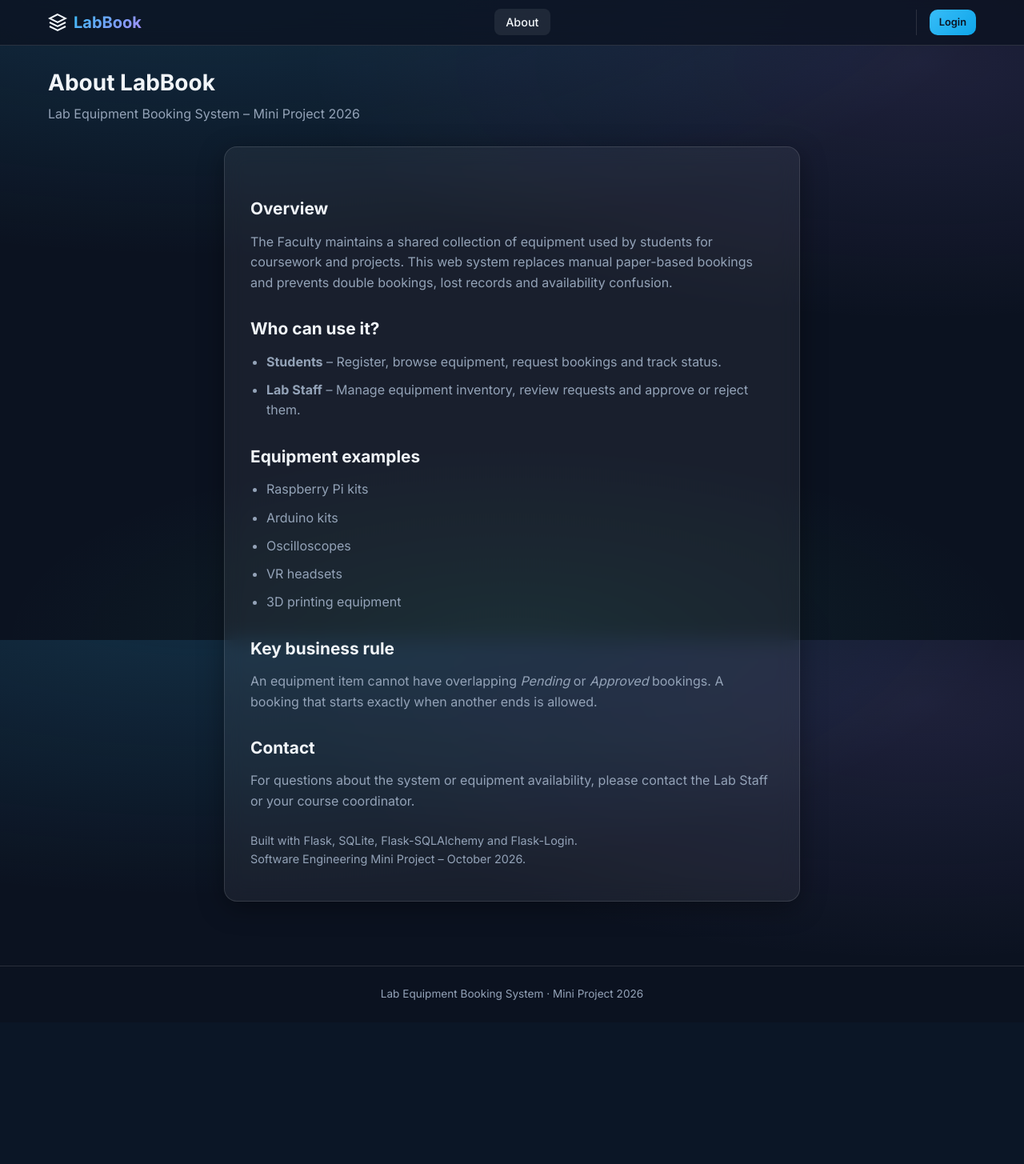
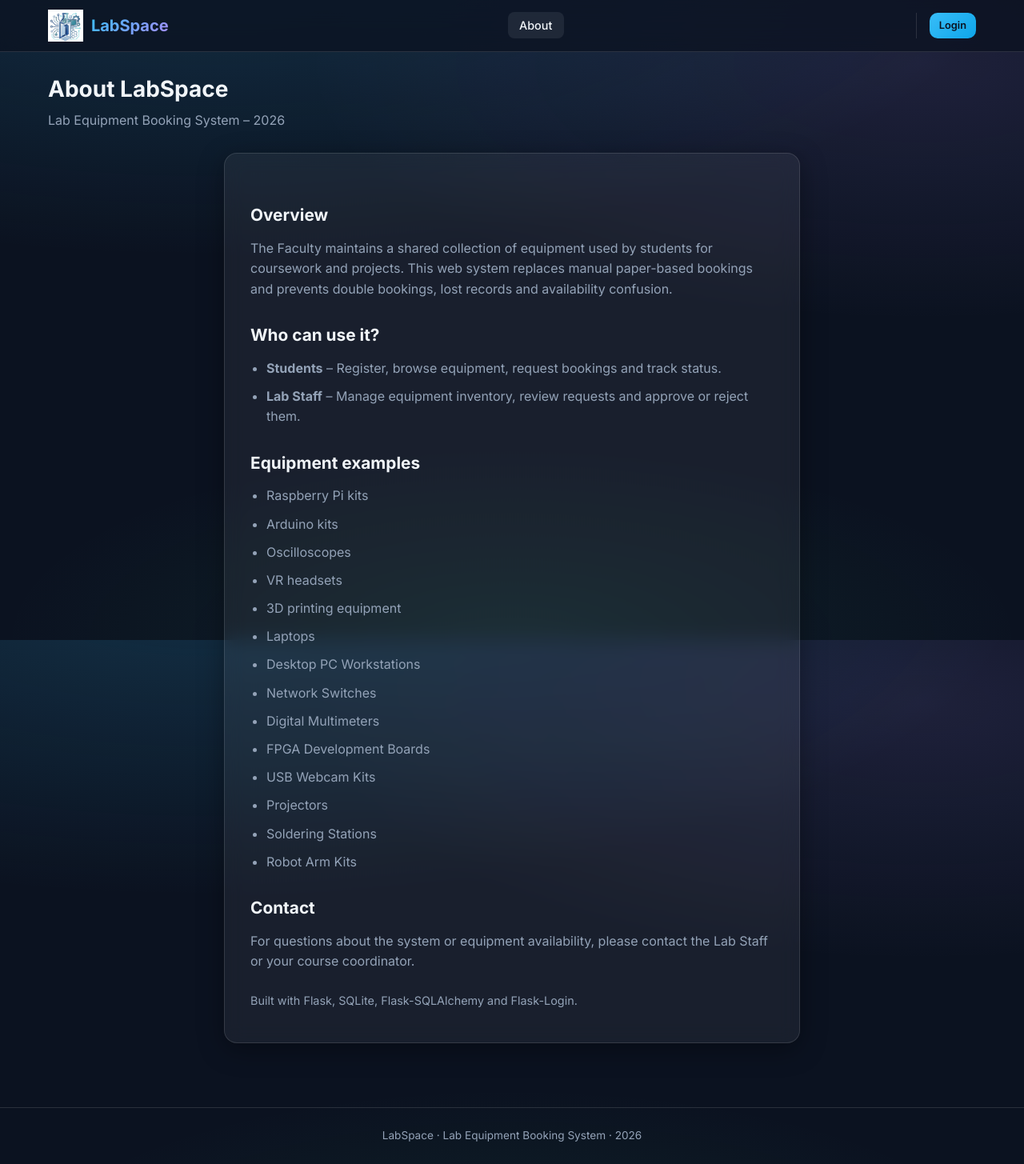
Before and after one commit to PraveenTheekshana2003/Lab-Equipment-Booking-System, a Flask app: page /about in a window 1280 px wide. Shown: the whole page at 80% size. Before the commit the page ends 1250 px from the top, so only its background shows below. Run offline with Flask 3, Linux system fonts and the light colour scheme.

Commit message:
Add a logo to the website navbar and add more equipments to the equipment catalogue

```diff
--- a/static/css/style.css
+++ b/static/css/style.css
@@ -81,8 +81,16 @@ a:hover {
   color: var(--text-primary);
   display: flex;
   align-items: center;
-  gap: 0.5rem;
+  gap: 0.6rem;
 }
+
+.navbar-brand .navbar-logo {
+  height: 40px;
+  width: auto;
+  object-fit: contain;
+  display: block;
+}
+
 .navbar-brand span {
   background: linear-gradient(135deg, var(--accent), #a78bfa);
   -webkit-background-clip: text;
--- a/templates/about.html
+++ b/templates/about.html
@@ -1,12 +1,12 @@
 {% extends "base.html" %}
-{% block title %}About – LabBook{% endblock %}
+{% block title %}About – LabSpace{% endblock %}
 
 {% block content %}
 <div class="container">
   <div class="page-header">
     <div>
-      <h1>About LabBook</h1>
-      <p>Lab Equipment Booking System – Mini Project 2026</p>
+      <h1>About LabSpace</h1>
+      <p>Lab Equipment Booking System – 2026</p>
     </div>
   </div>
 
@@ -31,13 +31,16 @@
       <li>Oscilloscopes</li>
       <li>VR headsets</li>
       <li>3D printing equipment</li>
+      <li>Laptops</li>
+      <li>Desktop PC Workstations</li>
+      <li>Network Switches</li>
+      <li>Digital Multimeters</li>
+      <li>FPGA Development Boards</li>
+      <li>USB Webcam Kits</li>
+      <li>Projectors</li>
+      <li>Soldering Stations</li>
+      <li>Robot Arm Kits</li>
     </ul>
-
-    <h2>Key business rule</h2>
-    <p>
-      An equipment item cannot have overlapping <em>Pending</em> or <em>Approved</em> bookings.
-      A booking that starts exactly when another ends is allowed.
-    </p>
 
     <h2>Contact</h2>
     <p>
@@ -46,7 +49,6 @@
     </p>
     <p class="text-muted" style="margin-top:1.5rem;font-size:0.9rem;">
       Built with Flask, SQLite, Flask-SQLAlchemy and Flask-Login.<br>
-      Software Engineering Mini Project – October 2026.
     </p>
   </div>
 </div>
--- a/templates/base.html
+++ b/templates/base.html
@@ -3,21 +3,24 @@
 <head>
   <meta charset="UTF-8">
   <meta name="viewport" content="width=device-width, initial-scale=1.0">
-  <title>{% block title %}Lab Equipment Booking{% endblock %}</title>
+  <title>{% block title %}LabSpace – Equipment Booking{% endblock %}</title>
   <link rel="preconnect" href="https://fonts.googleapis.com">
   <link rel="preconnect" href="https://fonts.gstatic.com" crossorigin>
   <link href="https://fonts.googleapis.com/css2?family=Inter:wght@400;500;600;700;800&display=swap" rel="stylesheet">
   <link rel="stylesheet" href="{{ url_for('static', filename='css/style.css') }}">
+  <link rel="icon" href="{{ url_for('static', filename='images/logo.jpg') }}" type="image/jpg">
   {% block extra_css %}{% endblock %}
 </head>
 <body {% block body_attrs %}{% endblock %}>
   <nav class="navbar">
     <div class="container">
       <a href="{{ url_for('index') }}" class="navbar-brand">
-        <svg width="24" height="24" viewBox="0 0 24 24" fill="none" stroke="currentColor" stroke-width="2">
-          <path d="M12 2L2 7l10 5 10-5-10-5z"/><path d="M2 17l10 5 10-5"/><path d="M2 12l10 5 10-5"/>
-        </svg>
-        <span>LabBook</span>
+        <img
+          src="{{ url_for('static', filename='images/logo.jpg') }}"
+          alt="LabSpace"
+          class="navbar-logo"
+        >
+        <span>LabSpace</span>
       </a>
       <ul class="nav-links">
         {% if current_user.is_authenticated %}
@@ -57,7 +60,7 @@
   </main>
 
   <footer>
-    Lab Equipment Booking System &middot; Mini Project 2026
+    LabSpace &middot; Lab Equipment Booking System &middot; 2026
   </footer>
 
   {% block extra_js %}{% endblock %}
--- a/templates/booking_form.html
+++ b/templates/booking_form.html
@@ -1,5 +1,5 @@
 {% extends "base.html" %}
-{% block title %}Request Booking – LabBook{% endblock %}
+{% block title %}Request Booking – LabSpace{% endblock %}
 
 {% block content %}
 <div class="container">
--- a/templates/bookings.html
+++ b/templates/bookings.html
@@ -1,5 +1,5 @@
 {% extends "base.html" %}
-{% block title %}Bookings – LabBook{% endblock %}
+{% block title %}Bookings – LabSpace{% endblock %}
 
 {% block content %}
 <div class="container">
--- a/templates/dashboard.html
+++ b/templates/dashboard.html
@@ -1,5 +1,5 @@
 {% extends "base.html" %}
-{% block title %}Dashboard – LabBook{% endblock %}
+{% block title %}Dashboard – LabSpace{% endblock %}
 
 {% block content %}
 <div class="container">
--- a/templates/equipment.html
+++ b/templates/equipment.html
@@ -1,5 +1,5 @@
 {% extends "base.html" %}
-{% block title %}Equipment Catalogue – LabBook{% endblock %}
+{% block title %}Equipment Catalogue – LabSpace{% endblock %}
 
 {% block content %}
 <div class="container">
--- a/templates/equipment_form.html
+++ b/templates/equipment_form.html
@@ -1,5 +1,5 @@
 {% extends "base.html" %}
-{% block title %}{% if equipment %}Edit{% else %}Add{% endif %} Equipment – LabBook{% endblock %}
+{% block title %}{% if equipment %}Edit{% else %}Add{% endif %} Equipment – LabSpace{% endblock %}
 
 {% block content %}
 <div class="container">
--- a/templates/login.html
+++ b/templates/login.html
@@ -1,11 +1,11 @@
 {% extends "base.html" %}
-{% block title %}Login / Register – LabBook{% endblock %}
+{% block title %}Login / Register – LabSpace{% endblock %}
 {% block body_attrs %}data-active-tab="{{ active_tab|default('login') }}"{% endblock %}
 
 {% block content %}
 <div class="auth-wrapper">
   <div class="card auth-card">
-    <h1>Welcome to LabBook</h1>
+    <h1>Welcome to LabSpace</h1>
     <p class="subtitle">Sign in to manage equipment bookings</p>
 
     <div class="auth-tabs">
```
Also changed, not shown: static/images/desktop-pc.jpg (added), static/images/fpga-board.jpg (added), static/images/laptop.jpg (added), static/images/light-pen.jpg (added), static/images/logo.jpg (added), static/images/multimeter.jpg (added), static/images/webcam.jpg (added), 4 other files.
